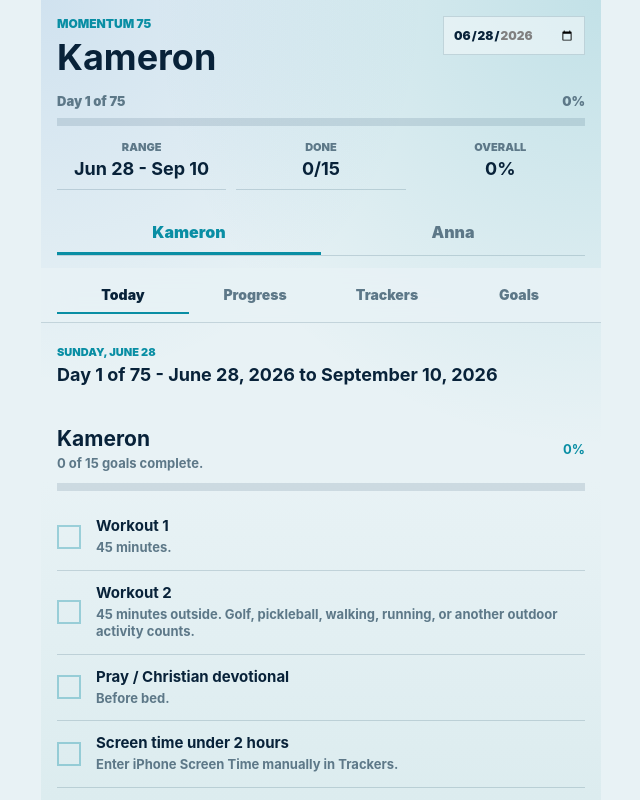
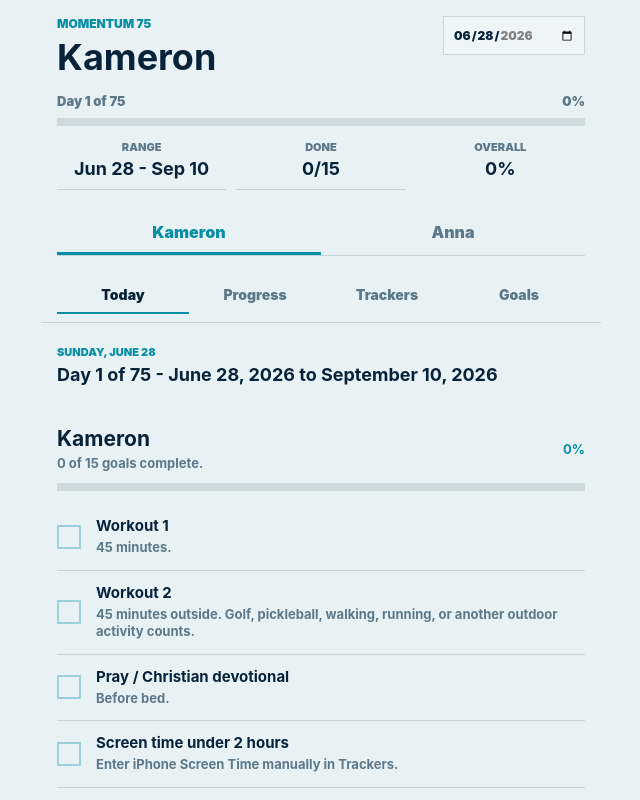
Before and after one commit to kameronshaw13/daily-tracker, a Next.js app: page / in a window 1280 px wide. Shown: the whole page, without its empty margins (319-959 px from the left). Built offline with nearby package versions, Linux system fonts and the light colour scheme.

Commit message:
Remove bottom blank space

```diff
--- a/app/globals.css
+++ b/app/globals.css
@@ -18,14 +18,14 @@
 html {
   height: 100%;
   min-height: 100%;
-  background: var(--bg);
+  background-color: var(--bg);
   overscroll-behavior: none;
 }
 body {
   height: 100%;
   min-height: 100%;
   margin: 0;
-  background: var(--bg);
+  background-color: var(--bg);
   color: var(--ink);
   font-family: ui-rounded, "SF Pro Rounded", Inter, -apple-system, BlinkMacSystemFont, "Segoe UI", sans-serif;
   overflow: hidden;
@@ -38,11 +38,8 @@ button { cursor: pointer; }
   width: min(100%, 560px);
   height: 100dvh;
   margin: 0 auto;
-  padding: calc(8px + env(safe-area-inset-top)) 16px calc(12px + env(safe-area-inset-bottom));
-  background:
-    radial-gradient(circle at top right, rgba(9, 142, 164, 0.17), transparent 28rem),
-    radial-gradient(circle at top left, rgba(36, 111, 197, 0.12), transparent 24rem),
-    linear-gradient(180deg, var(--bg) 0%, var(--bg) 60%, #dcecef 100%);
+  padding: calc(8px + env(safe-area-inset-top)) 16px 0;
+  background-color: var(--bg);
   overflow-y: auto;
   overscroll-behavior: contain;
   -webkit-overflow-scrolling: touch;
```
